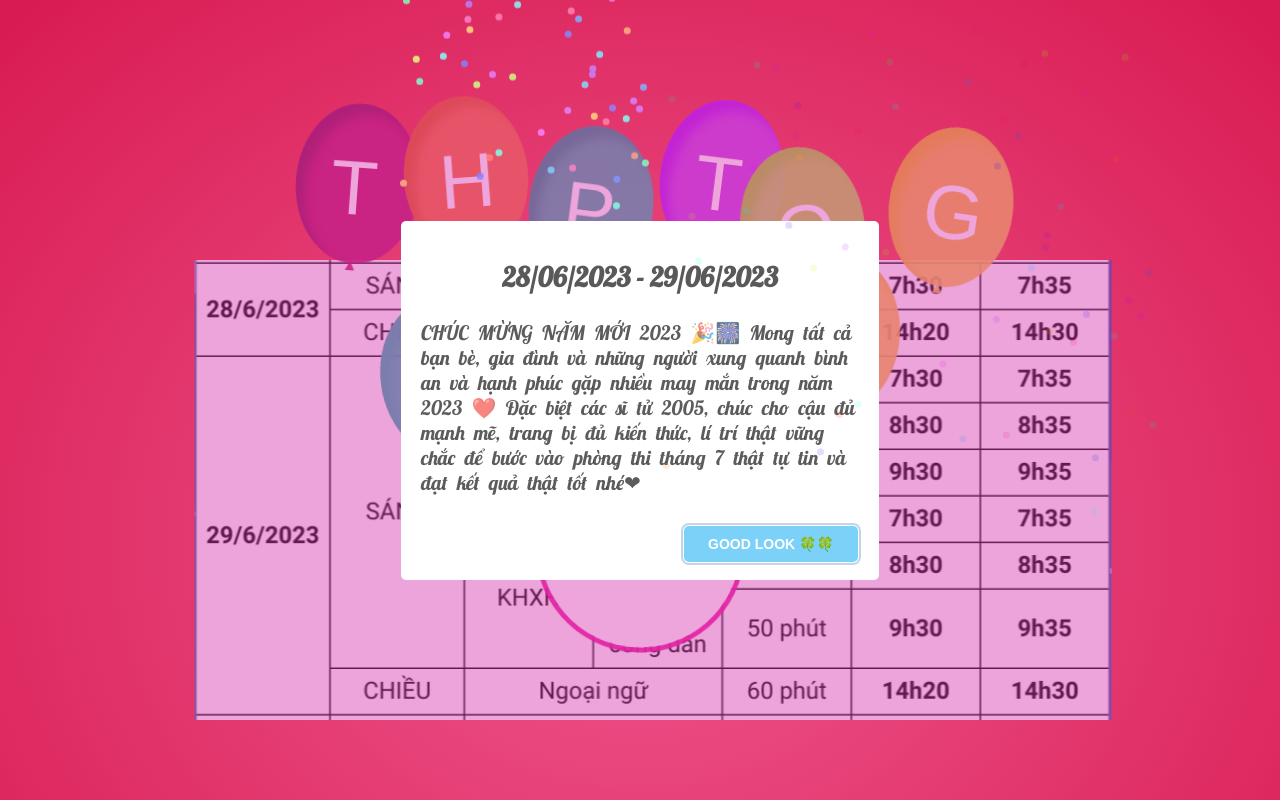
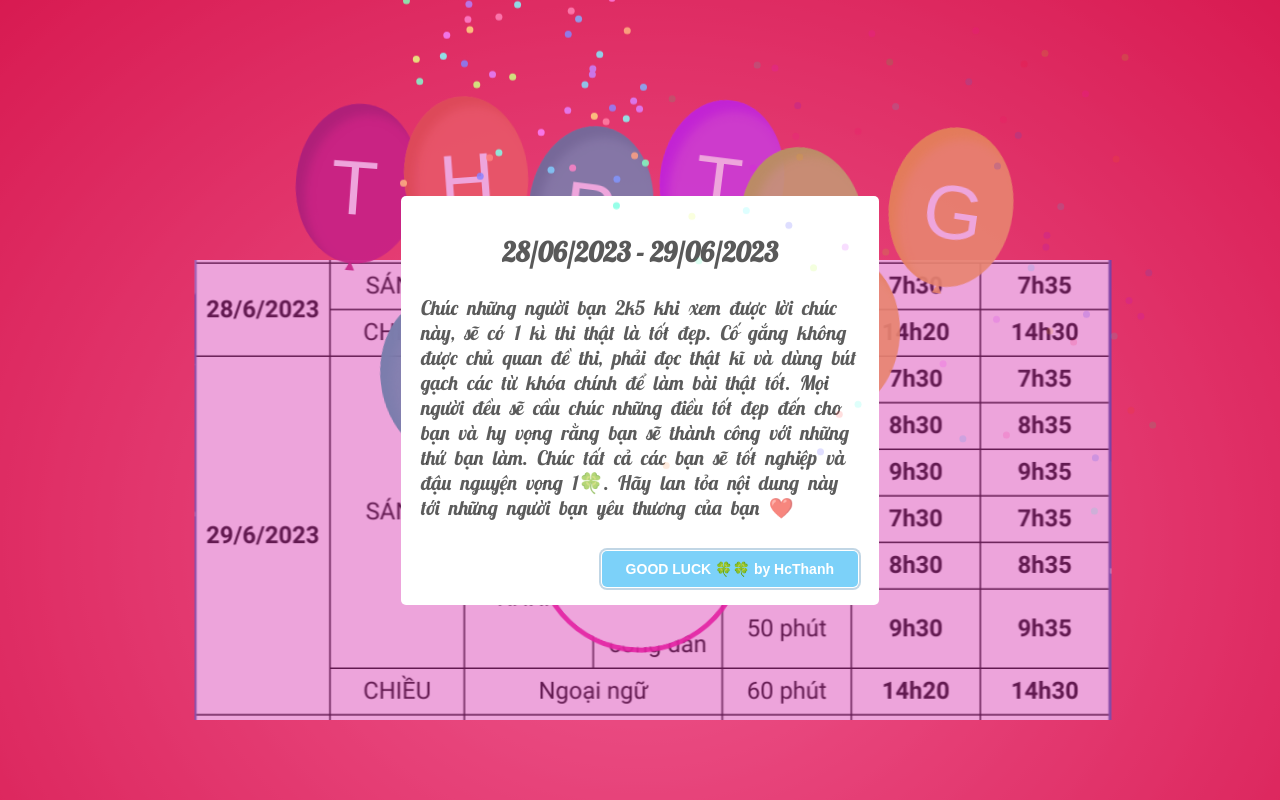
Before and after one commit to HcThanh-IT/THPTQG2023, a plain HTML site: page THPTQG/THPTQG.html in a window 1280 px wide. Both pictures are taken after a click on the picture 639 px from the left and 557 px from the top of the page. Shown: the top 800 px of the page. Drawn offline with nearby package versions, Linux system fonts and the light colour scheme; a web font is replaced by a local one.

Commit message:
Update THPTQG.html

```diff
--- a/THPTQG/THPTQG.html
+++ b/THPTQG/THPTQG.html
@@ -68,7 +68,7 @@
                     <div><span>R</span></div> -->
                 </div>
                 <div class="avatar">
-                    <h1 onclick="showMessage()" class="avatar__title title1">2K5</h1>
+                    <h1 onclick="showMessage()" class="avatar__title title1">2k5</h1>
                     <!-- 3. Avatar của người bạn muốn gởi lời chúc -->
                     <img src="./avt.jpg" alt="" class="avatar__img" onclick="showMessage()" />
                     <!-- 4. Tên của người đó -->
@@ -90,9 +90,9 @@
                 // 6. Lời nhắn hiện ra khi bấm vào tên hoặc avatar
                 swal({
                     title: "28/06/2023 - 29/06/2023", // Tiêu đề của popup
-                    text: "CHÚC MỪNG NĂM MỚI 2023 🎉🎆 Mong tất cả bạn bè, gia đình và những người xung quanh bình an và hạnh phúc gặp nhiều may mắn trong năm 2023 ❤️ Đặc biệt các sĩ tử 2005, chúc cho cậu đủ mạnh mẽ, trang bị đủ kiến thức, lí trí thật vững chắc để bước vào phòng thi tháng 7 thật tự tin và đạt kết quả thật tốt nhé❤", // Nội dung lời nhắn
+                    text: "Chúc những người bạn 2k5 khi xem được lời chúc này, sẽ có 1 kì thi thật là tốt đẹp. Cố gắng không được chủ quan đề thi, phải đọc thật kĩ và dùng bút gạch các từ khóa chính để làm bài thật tốt. Mọi người đều sẽ cầu chúc những điều tốt đẹp đến cho bạn và hy vọng rằng bạn sẽ thành công với những thứ bạn làm. Chúc tất cả các bạn sẽ tốt nghiệp và đậu nguyện vọng 1🍀. Hãy lan tỏa nội dung này tới những người bạn yêu thương của bạn ❤️", // Nội dung lời nhắn
                     button: {
-                        text: "GOOD LOOK 🍀🍀",
+                        text: "GOOD LUCK 🍀🍀 by HcThanh",
                     },
                 });
             }
```
